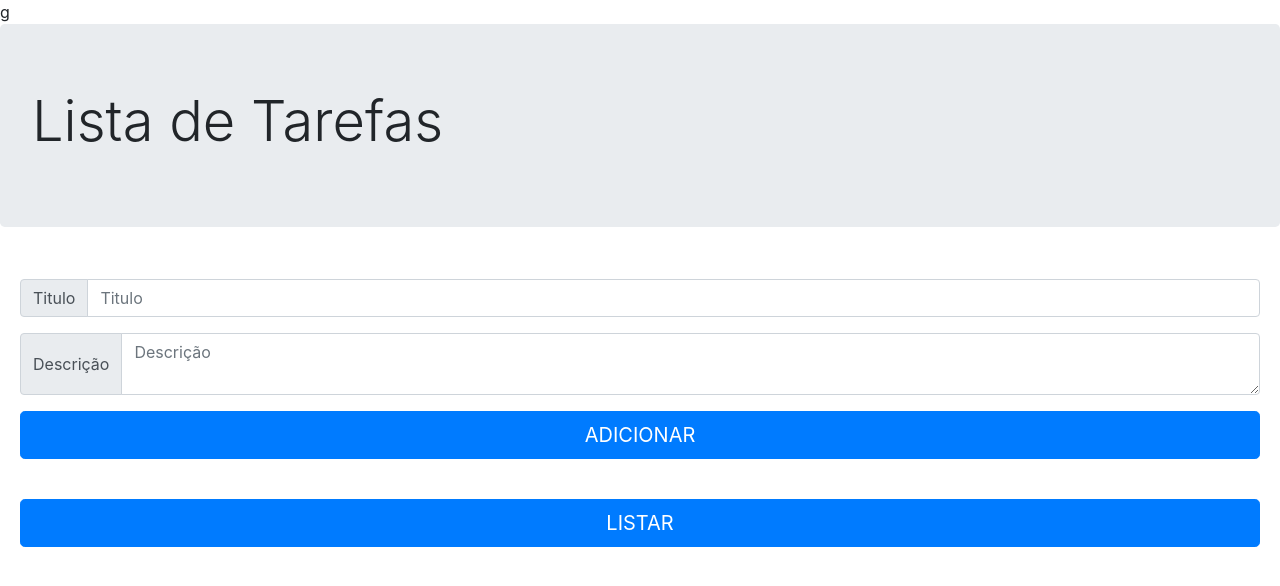
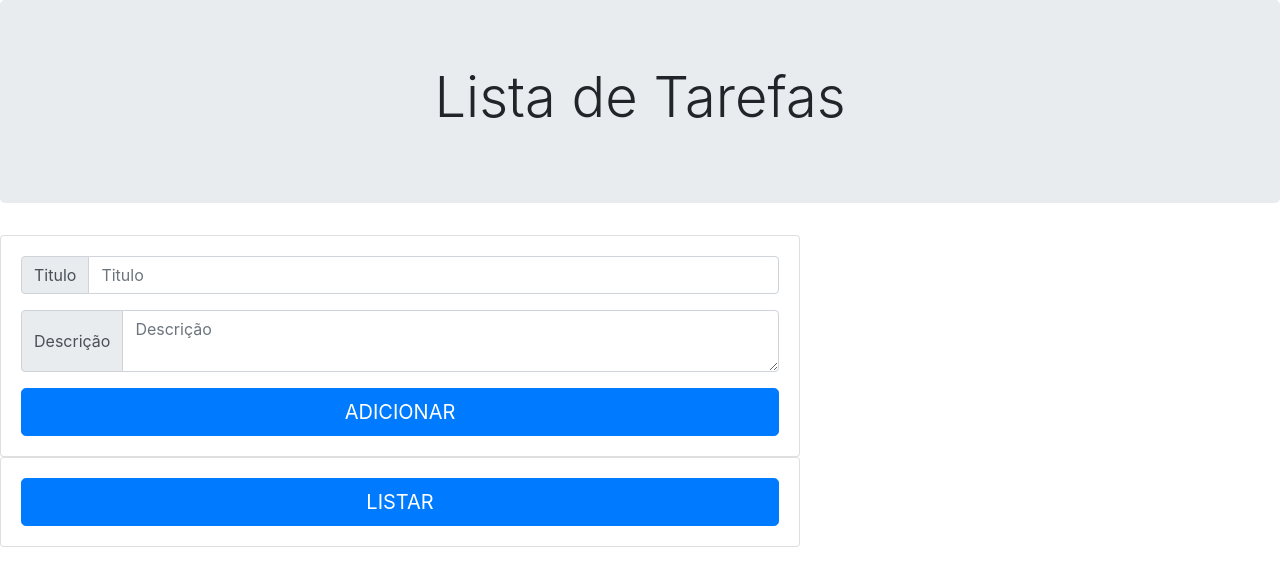
Before and after one commit to LMsousa20/TO_DO, a plain HTML site: page index.html in a window 1280 px wide. Drawn offline with nearby package versions, Linux system fonts and the light colour scheme.

Commit message:
colocado o tamanho fixo

```diff
--- a/index.html
+++ b/index.html
@@ -1,4 +1,4 @@
-g<!DOCTYPE html>
+<!DOCTYPE html>
 <html lang="pt-br">
 
 <head>
@@ -17,15 +17,16 @@ g<!DOCTYPE html>
         integrity="sha384-ChfqqxuZUCnJSK3+MXmPNIyE6ZbWh2IMqE241rYiqJxyMiZ6OW/JmZQ5stwEULTy"
         crossorigin="anonymous"></script>
     <title>TO DO - List</title>
+    <link rel="apple-touch-icon" sizes="180x180" href="/apple-touch-icon.png">
 </head>
 
 <body>
     <div class="jumbotron">
-        <h1 class="display-4">Lista de Tarefas</h1>
+        <h1 class="display-4 text-center">Lista de Tarefas</h1>
     </div>
 
 
-    <div class="conteiner card-body">
+    <div class="card card-body" style="max-width: 800px;">
         <div class="input-group mb-3">
             <div class="input-group-prepend">
                 <span class="input-group-text" id="inputGroup-sizing-default">Titulo</span>
@@ -45,7 +46,7 @@ g<!DOCTYPE html>
         <button type="button" class="btn btn-primary btn-lg btn-block mt-3" onclick="adicionar()">ADICIONAR</button>
     </div>
 
-    <div class="conteiner card-body">
+    <div class="card card-body" style="max-width: 800px;">
         <ul id="lista" class="list-group list-group-flush"></ul>
         <button type="button" class="btn btn-primary btn-lg btn-block" onclick="listar()">LISTAR</button>
     </div>
```
